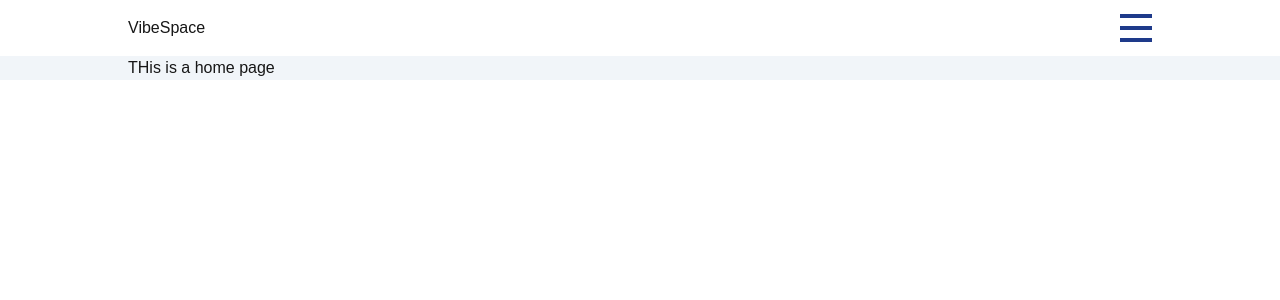
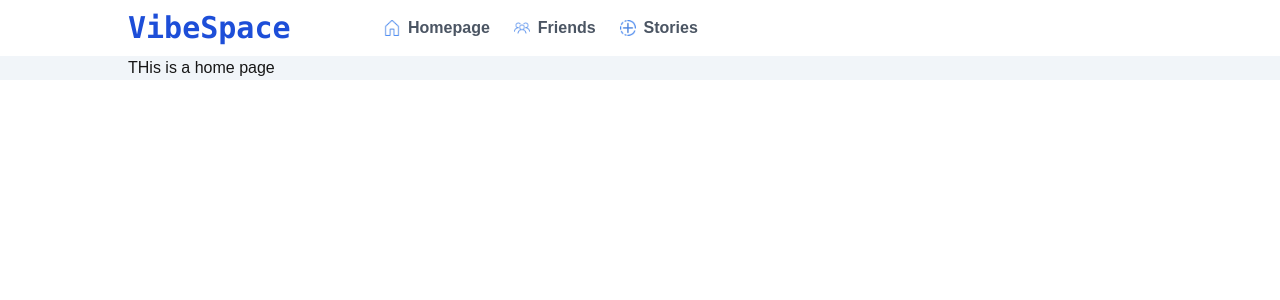
Before and after one commit to ajaybishtsde/next15, a Next.js app: page / in a window 1280 px wide. Shown: the top 300 px of the page. Built offline with nearby package versions, Linux system fonts and the light colour scheme.

Commit message:
added navbar menus

```diff
--- a/src/app/components/MobileMenu.tsx
+++ b/src/app/components/MobileMenu.tsx
@@ -6,6 +6,7 @@ const MobileMenu = () => {
   const [toggleMenu, setToggleMenu] = useState<boolean>(false);
   return (
     <>
+      <div className="md:hidden">
         <div
           className="h-8  flex flex-col justify-center items-center gap-2 cursor-pointer relative"
           onClick={() => {
@@ -41,6 +42,7 @@ const MobileMenu = () => {
             <li className="text-white font-bold">Login</li>
           </ul>
         </div>
+      </div>
     </>
   );
 };
--- a/src/app/components/Navbar.tsx
+++ b/src/app/components/Navbar.tsx
@@ -1,16 +1,42 @@
 import React from "react";
 import MobileMenu from "./MobileMenu";
 import Link from "next/link";
+import Image from "next/image";
 
 const Navbar = () => {
   return (
     <>
       {/* left */}
-      <div>
-        <Link href={"/"}>VibeSpace</Link>
+      <div className="md:hidden lg:block lg:w-1/4">
+        <Link href={"/"}>
+          <span className="text-blue-700 font-extrabold text-3xl font-mono">
+            VibeSpace
+          </span>
+        </Link>
       </div>
       {/* center */}
-      <div className="hidden"></div>
+      <div className="hidden md:flex lg:w-3/4">
+        <div className="flex gap-6 text-gray-600">
+          <Link href={"/"} className="flex items-center gap-2">
+            <Image
+              src={"/home.png"}
+              alt="Homepage"
+              width={16}
+              height={16}
+              className="w-4 h-4"
+            />
+            <span className="font-bold">Homepage</span>
+          </Link>
+          <Link href={"/friends"} className="flex items-center gap-2 ">
+            <Image src={"/friends.png"} alt="Homepage" width={16} height={16} />
+            <span className="font-bold">Friends</span>
+          </Link>
+          <Link href={"/stories"} className="flex items-center gap-2">
+            <Image src={"/stories.png"} alt="Homepage" width={16} height={16} />
+            <span className="font-bold">Stories</span>
+          </Link>
+        </div>
+      </div>
       {/* right */}
       <MobileMenu />
     </>
```
Lines whose indentation alone changed are shown as unchanged.
